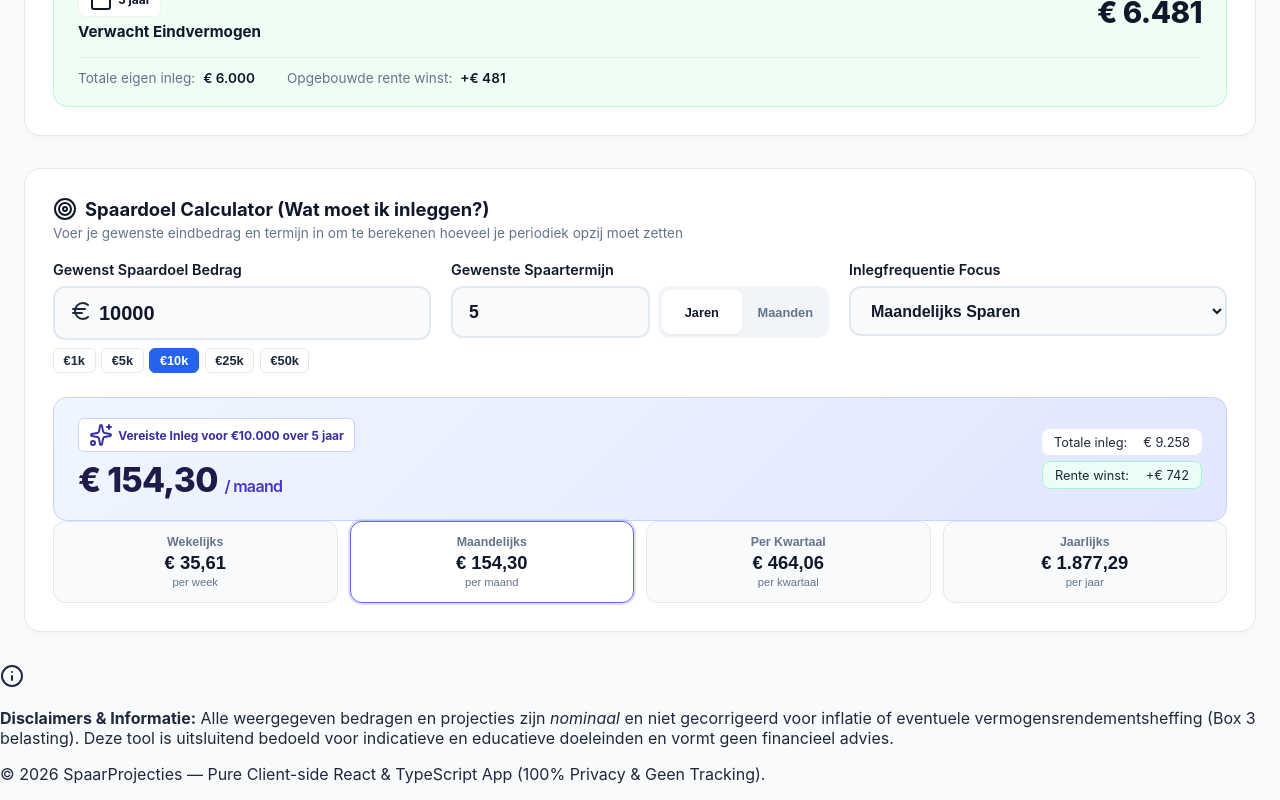
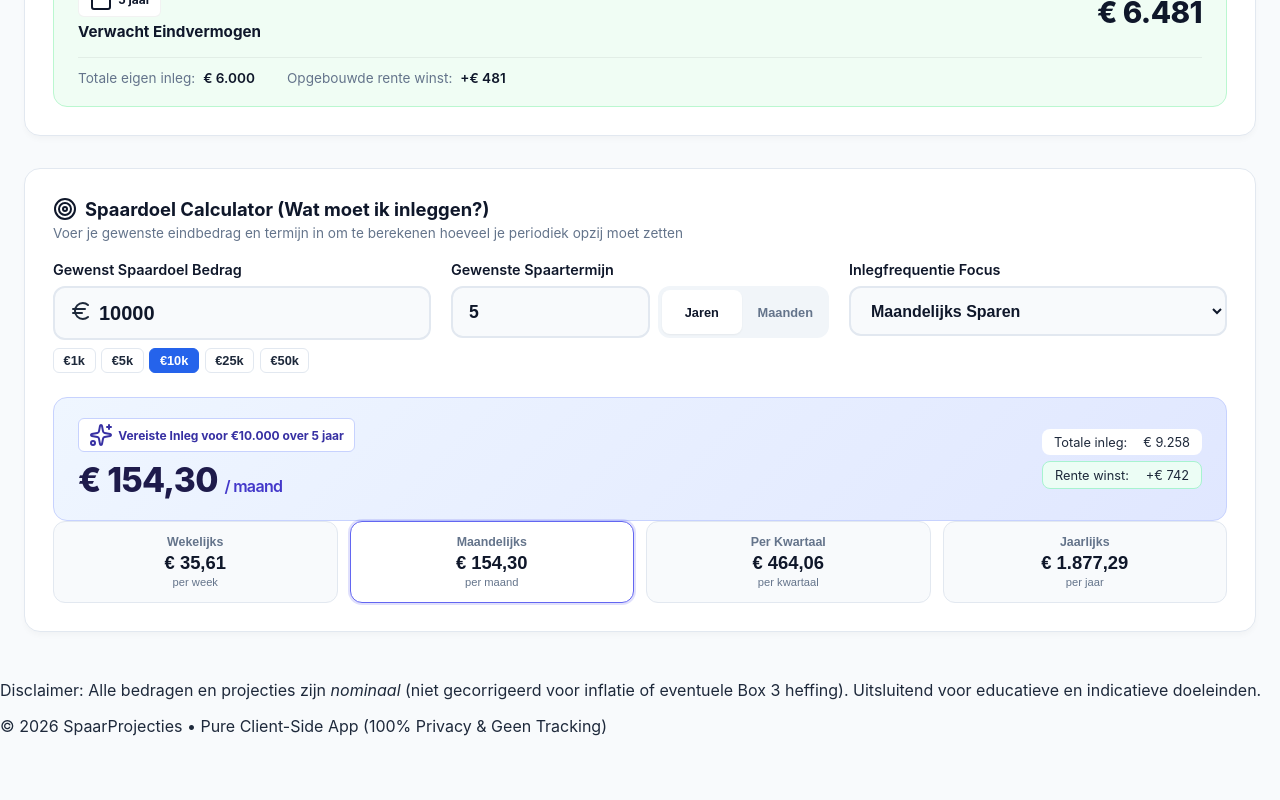
Before and after one commit to parvenuprompting/spaarprojecties, a React (Vite) app: page / in a window 1280 px wide. Shown: the part 3312-4112 px from the top of the page. After the commit the page ends 4064 px from the top, so only its background shows below. Built offline with nearby package versions, Linux system fonts and the light colour scheme.

Commit message:
style: refine footer disclaimer to be subtle and unobtrusive

```diff
--- a/src/App.tsx
+++ b/src/App.tsx
@@ -10,7 +10,6 @@ import { CustomCalculator } from './components/CustomCalculator';
 import { TargetCalculator } from './components/TargetCalculator';
 import type { Frequency, CalculatorMode } from './types/savings';
 import { calculateAllProjections } from './utils/savingsCalculator';
-import { Info } from 'lucide-react';
 
 const LOCAL_STORAGE_KEY = 'spaarprojecties_user_state_v1';
 
@@ -185,16 +184,13 @@ export const App: React.FC = () => {
       </div>
 
       {/* Disclaimers & Footer */}
-      <footer className="w-full border-t border-slate-200 bg-white py-6 mt-12">
-        <div className="max-w-6xl mx-auto px-4 text-slate-500 text-xs flex flex-col gap-2">
-          <div className="flex items-start gap-2 text-slate-600">
-            <Info className="w-4 h-4 text-blue-600 flex-shrink-0 mt-0.5" />
-            <p>
-              <strong>Disclaimers & Informatie:</strong> Alle weergegeven bedragen en projecties zijn <em>nominaal</em> en niet gecorrigeerd voor inflatie of eventuele vermogensrendementsheffing (Box 3 belasting). Deze tool is uitsluitend bedoeld voor indicatieve en educatieve doeleinden en vormt geen financieel advies.
-            </p>
-          </div>
-          <p className="text-center text-slate-400 pt-3 border-t border-slate-100">
-            © {new Date().getFullYear()} SpaarProjecties — Pure Client-side React & TypeScript App (100% Privacy & Geen Tracking).
+      <footer className="w-full border-t border-slate-200/80 bg-slate-100/40 py-6 mt-16 text-slate-400 text-xs">
+        <div className="max-w-4xl mx-auto px-4 text-center flex flex-col gap-2">
+          <p className="leading-relaxed text-slate-500/90">
+            <span className="font-semibold text-slate-600">Disclaimer:</span> Alle bedragen en projecties zijn <em>nominaal</em> (niet gecorrigeerd voor inflatie of eventuele Box 3 heffing). Uitsluitend voor educatieve en indicatieve doeleinden.
+          </p>
+          <p className="text-[11px] text-slate-400">
+            © {new Date().getFullYear()} SpaarProjecties • Pure Client-Side App (100% Privacy & Geen Tracking)
           </p>
         </div>
       </footer>
```
